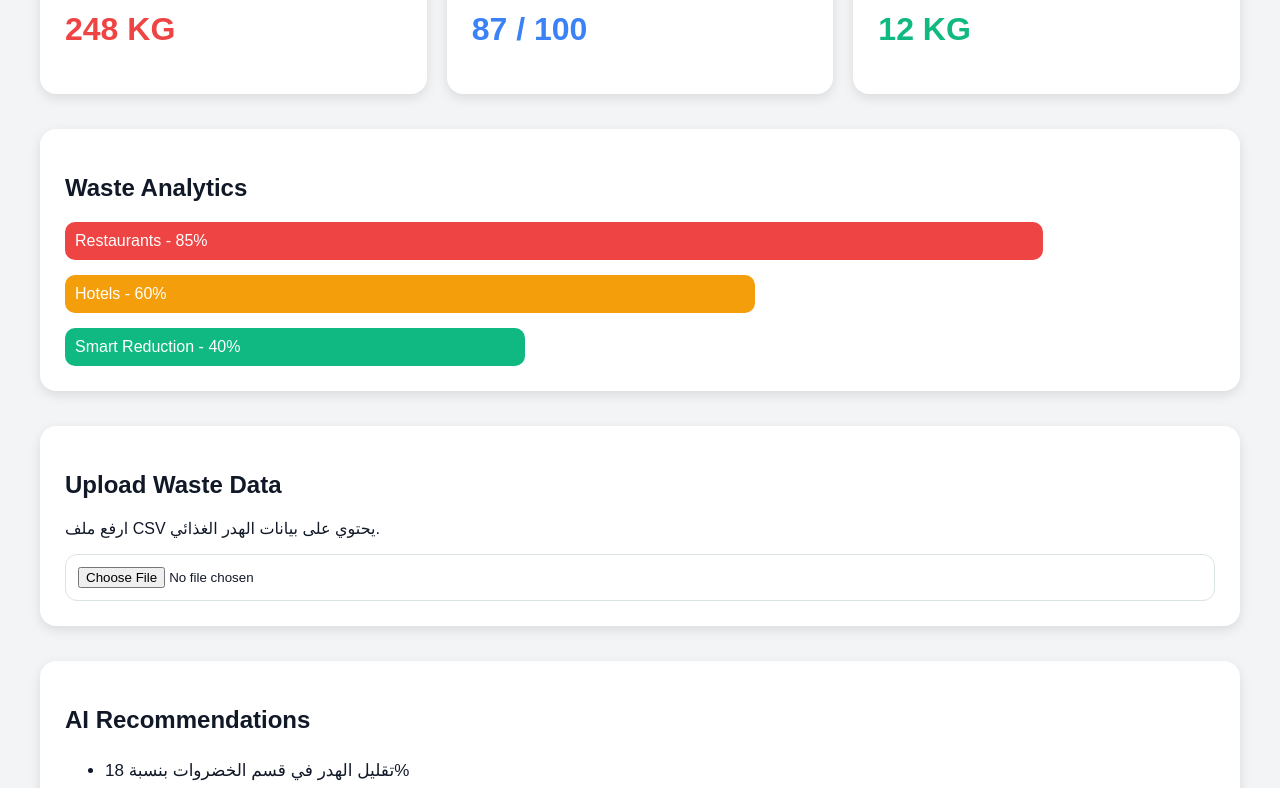
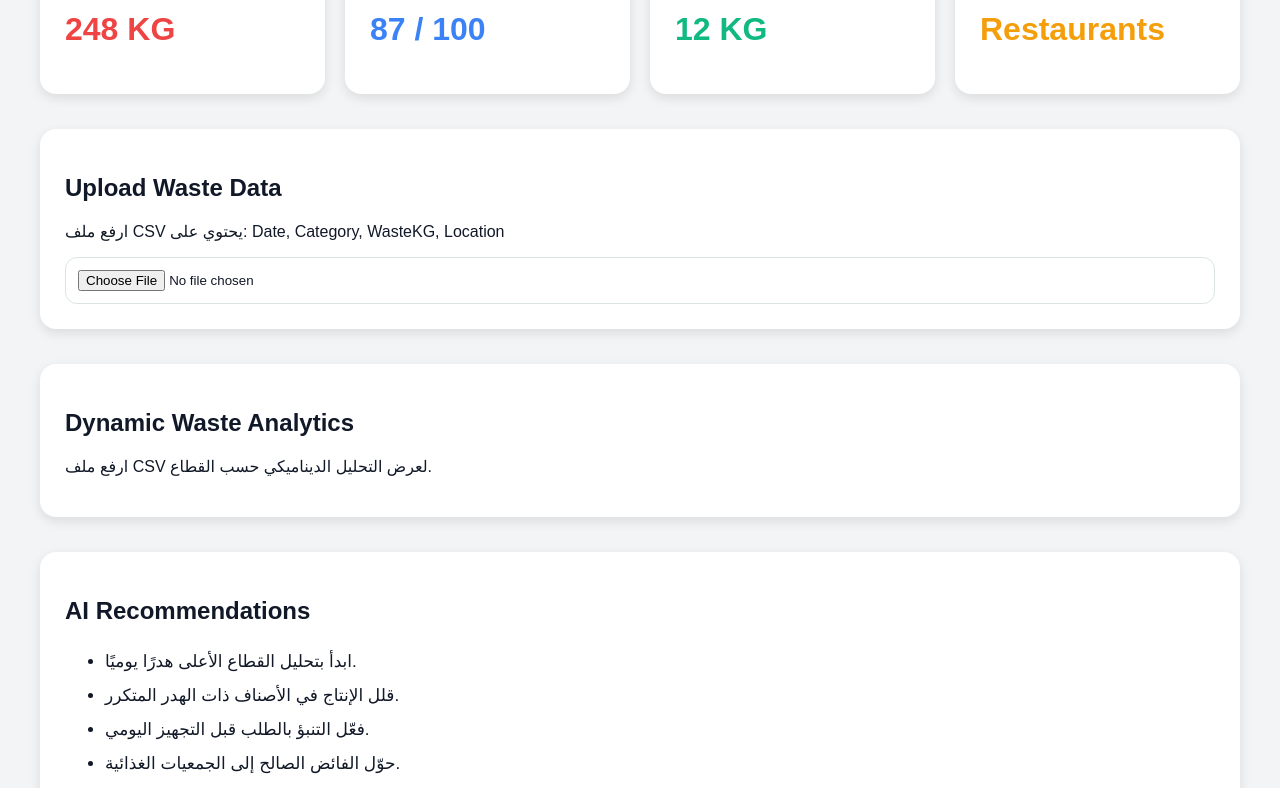
Before and after one commit to aboremasx0x-boop/food-sustainability-ai, a Next.js app in the folder Food_Sustainability_AI_Full_Platform/food_sustainability_frontend_v3/: page / in a window 1280 px wide. Shown: the part 340-1128 px from the top of the page. Built offline with nearby package versions, Linux system fonts and the light colour scheme.

Commit message:
Update index.jsx

```diff
--- a/Food_Sustainability_AI_Full_Platform/food_sustainability_frontend_v3/pages/index.jsx
+++ b/Food_Sustainability_AI_Full_Platform/food_sustainability_frontend_v3/pages/index.jsx
@@ -4,15 +4,16 @@ export default function Home() {
   const [darkMode, setDarkMode] = useState(false);
   const [fileName, setFileName] = useState("");
   const [analysis, setAnalysis] = useState("");
-
   const [totalWaste, setTotalWaste] = useState(248);
   const [esg, setESG] = useState(87);
   const [reduction, setReduction] = useState(12);
+  const [topCategory, setTopCategory] = useState("Restaurants");
+  const [categoryStats, setCategoryStats] = useState([]);
 
   function handleFileUpload(e) {
     const file = e.target.files[0];
+    if (!file) return;
 
-    if (file) {
     setFileName(file.name);
 
     const reader = new FileReader();
@@ -22,40 +23,48 @@ export default function Home() {
       const rows = text.split("\n").slice(1).filter((row) => row.trim() !== "");
 
       let total = 0;
+      const categories = {};
 
       rows.forEach((row) => {
         const cols = row.split(",");
+        const category = cols[1]?.trim();
         const wasteKg = parseFloat(cols[2]);
 
-          if (!isNaN(wasteKg)) {
+        if (category && !isNaN(wasteKg)) {
           total += wasteKg;
+          categories[category] = (categories[category] || 0) + wasteKg;
         }
       });
 
+      const sortedCategories = Object.entries(categories)
+        .map(([name, value]) => ({ name, value }))
+        .sort((a, b) => b.value - a.value);
+
+      const highest = sortedCategories[0]?.name || "غير محدد";
       const predictedReduction = Math.round(total * 0.12);
       const esgScore = Math.max(0, Math.min(100, Math.round(100 - total / 5)));
 
       setTotalWaste(total);
       setReduction(predictedReduction);
       setESG(esgScore);
+      setTopCategory(highest);
+      setCategoryStats(sortedCategories);
 
       setAnalysis(`
 نتائج تحليل الملف:
 
 • إجمالي الهدر: ${total} KG
-
 • عدد السجلات داخل الملف: ${rows.length}
-
+• أعلى قطاع في الهدر: ${highest}
 • التخفيض المتوقع: ${predictedReduction} KG
-
 • مؤشر ESG الحالي: ${esgScore}/100
 
-• الذكاء الاصطناعي يقترح تحسين إدارة التخزين والتوزيع وتقليل الفائض اليومي.
+التوصية الذكية:
+ابدأ بتقليل الهدر في قطاع ${highest} لأنه يمثل أعلى مساهمة في الهدر داخل الملف.
 `);
     };
 
     reader.readAsText(file);
-    }
   }
 
   const pageStyle = {
@@ -120,54 +129,16 @@ export default function Home() {
           <h3>Predicted Reduction</h3>
           <h1 style={{ color: "#10b981" }}>{reduction} KG</h1>
         </div>
-      </div>
 
-      <div style={{ ...cardStyle, marginBottom: "35px" }}>
-        <h2>Waste Analytics</h2>
-
-        <div
-          style={{
-            background: "#ef4444",
-            width: "85%",
-            padding: "10px",
-            color: "white",
-            borderRadius: "10px",
-            marginBottom: "15px",
-          }}
-        >
-          Restaurants - 85%
-        </div>
-
-        <div
-          style={{
-            background: "#f59e0b",
-            width: "60%",
-            padding: "10px",
-            color: "white",
-            borderRadius: "10px",
-            marginBottom: "15px",
-          }}
-        >
-          Hotels - 60%
-        </div>
-
-        <div
-          style={{
-            background: "#10b981",
-            width: "40%",
-            padding: "10px",
-            color: "white",
-            borderRadius: "10px",
-          }}
-        >
-          Smart Reduction - 40%
+        <div style={cardStyle}>
+          <h3>Top Waste Sector</h3>
+          <h1 style={{ color: "#f59e0b" }}>{topCategory}</h1>
         </div>
       </div>
 
       <div style={{ ...cardStyle, marginBottom: "35px" }}>
         <h2>Upload Waste Data</h2>
-
-        <p>ارفع ملف CSV يحتوي على بيانات الهدر الغذائي.</p>
+        <p>ارفع ملف CSV يحتوي على: Date, Category, WasteKG, Location</p>
 
         <input type="file" accept=".csv" onChange={handleFileUpload} />
 
@@ -193,15 +164,37 @@ export default function Home() {
         )}
       </div>
 
+      <div style={{ ...cardStyle, marginBottom: "35px" }}>
+        <h2>Dynamic Waste Analytics</h2>
+
+        {categoryStats.length === 0 ? (
+          <p>ارفع ملف CSV لعرض التحليل الديناميكي حسب القطاع.</p>
+        ) : (
+          categoryStats.map((item) => (
+            <div key={item.name} style={{ marginBottom: "15px" }}>
+              <strong>{item.name} - {item.value} KG</strong>
+              <div
+                style={{
+                  marginTop: "8px",
+                  width: `${Math.min(100, (item.value / totalWaste) * 100)}%`,
+                  background: "#10b981",
+                  height: "26px",
+                  borderRadius: "10px",
+                }}
+              />
+            </div>
+          ))
+        )}
+      </div>
+
       <div style={cardStyle}>
         <h2>AI Recommendations</h2>
-
         <ul style={{ lineHeight: "2", fontSize: "17px" }}>
-          <li>تقليل الهدر في قسم الخضروات بنسبة 18%</li>
-          <li>إعادة توزيع الفائض عبر الجمعيات الغذائية</li>
-          <li>تحسين التنبؤ بالطلب باستخدام الذكاء الاصطناعي</li>
-          <li>تحليل المنتجات قريبة الانتهاء يوميًا</li>
-          <li>تقليل الانبعاثات الكربونية الناتجة عن الهدر</li>
+          <li>ابدأ بتحليل القطاع الأعلى هدرًا يوميًا.</li>
+          <li>قلل الإنتاج في الأصناف ذات الهدر المتكرر.</li>
+          <li>فعّل التنبؤ بالطلب قبل التجهيز اليومي.</li>
+          <li>حوّل الفائض الصالح إلى الجمعيات الغذائية.</li>
+          <li>استخدم البيانات لتحسين مؤشر ESG شهريًا.</li>
         </ul>
       </div>
     </div>
```
Lines whose indentation alone changed are shown as unchanged.
